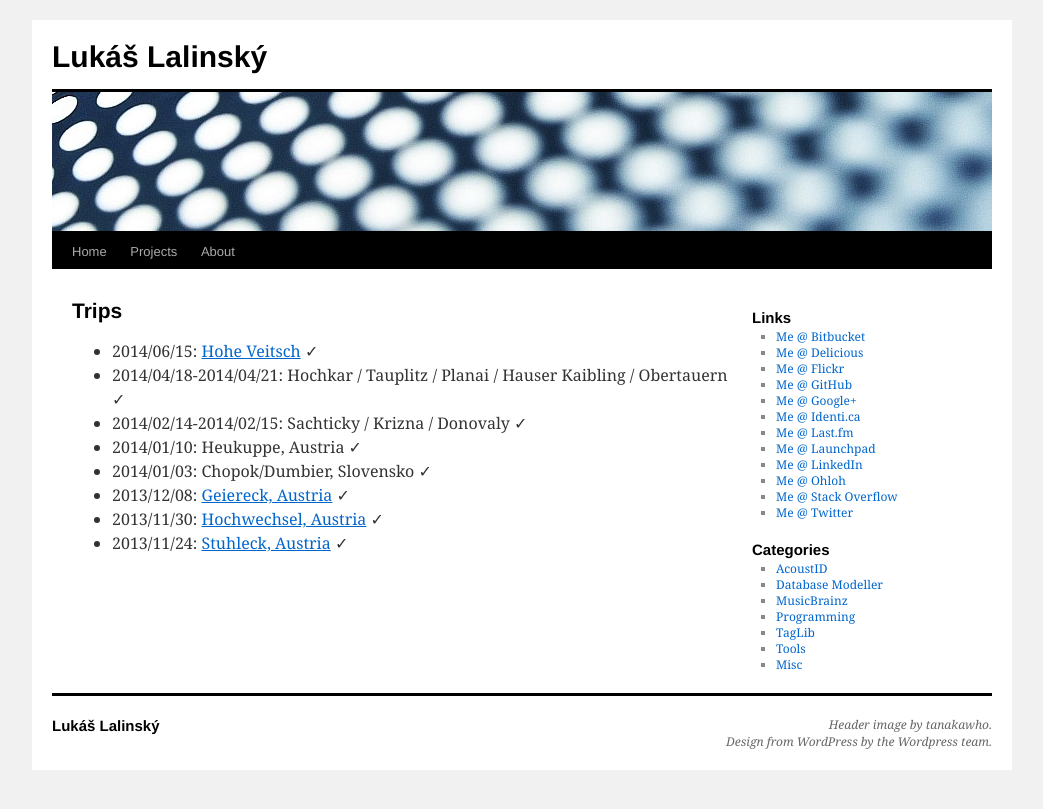
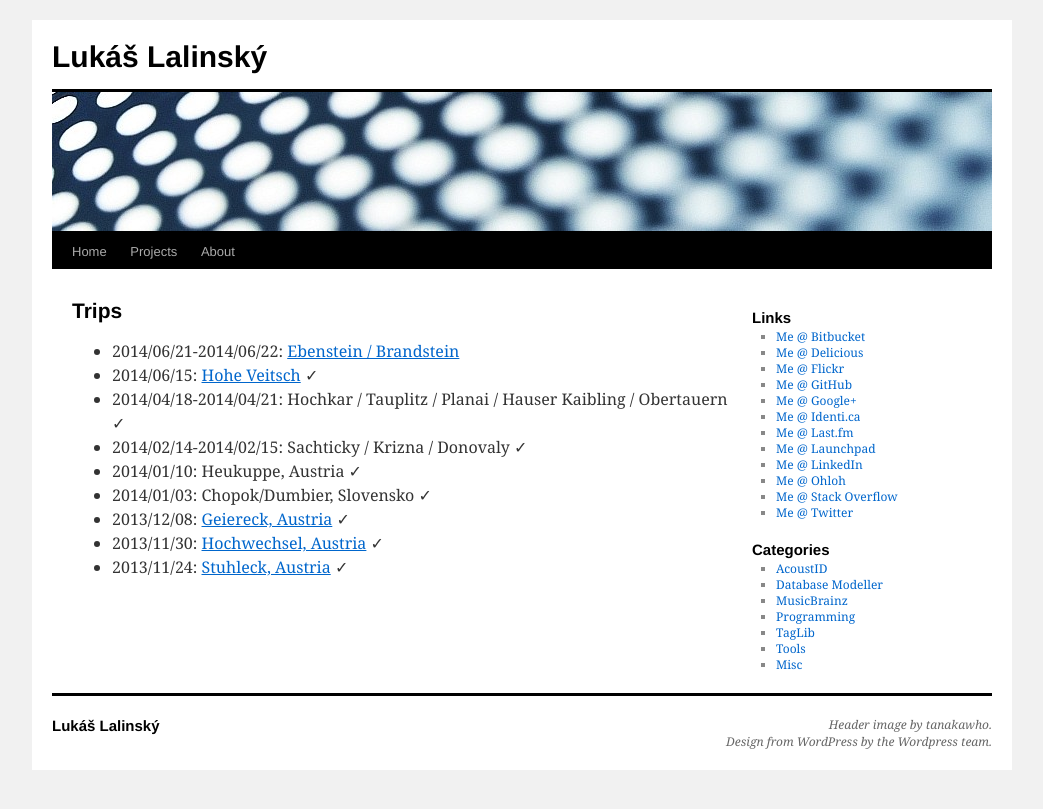
Before and after one commit to lalinsky/website, a Jekyll site: the page built from trips/index.md, in a window 1280 px wide. Shown: the top 809 px of the page, without its empty margins (118-1161 px from the left). Built offline with Jekyll 4.4.1, drawn with Linux system fonts in a browser that asks for light colours; Markdown is read by kramdown in place of the engine named in the settings.

Commit message:
Ebenstein / Brandstein

```diff
--- a/trips/index.md
+++ b/trips/index.md
@@ -5,6 +5,7 @@ slug: trips
 title: Trips
 ---
 
+ - 2014/06/21-2014/06/22: [Ebenstein / Brandstein](http://www.bergfex.com/sommer/steiermark/touren/wanderung/23003,wildalpen-rundtour-von-der-winterhoeh-2-tagestour-mit-anstieg-zur-schaufelwand-und-brandstein-biwak-uabstieg-ueber-dem-teufelssee/)
  - 2014/06/15: [Hohe Veitsch](http://www.bergfex.at/sommer/veitsch-brunnalm/touren/wandern/#/sommer/steiermark/touren/wanderung/5952,hohe-veitsch-ueber-goassteign/) ✓
  - 2014/04/18-2014/04/21: Hochkar / Tauplitz / Planai / Hauser Kaibling / Obertauern ✓
  - 2014/02/14-2014/02/15: Sachticky / Krizna / Donovaly ✓
```
